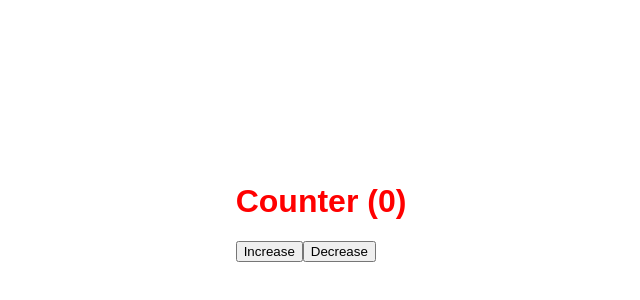
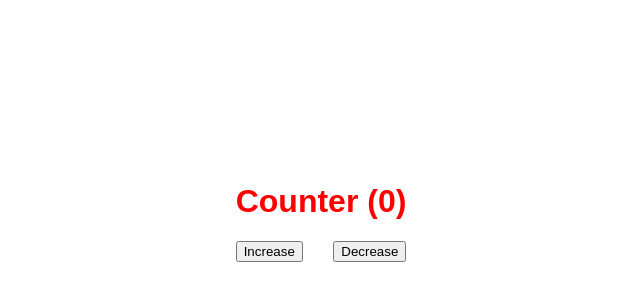
Before and after one commit to ocalvet/redux-testing, a React (Create React App) app: page / in a window 1280 px wide. Shown: the part 188-488 px from the top of the page, without its empty margins (319-959 px from the left). Built offline with nearby package versions, Linux system fonts and the light colour scheme.

Commit message:
Change some styles

```diff
--- a/src/App.css
+++ b/src/App.css
@@ -5,3 +5,13 @@
   justify-content: center;
   height: 100vh;
 }
+
+.App > div {
+  text-align: center;
+}
+
+.actions {
+  display: flex;
+  flex-direction: row;
+  justify-content: space-between;
+}
--- a/src/App.js
+++ b/src/App.js
@@ -20,8 +20,10 @@
       <div className="App">
         <div>
           <h1 className="title">Counter ({count})</h1>
-          <button onClick={this.increaseCounter}>Increase</button>
-          <button onClick={this.decreaseCounter}>Decrease</button>
+          <div className="actions">
+            <button onClick={this.increaseCounter}>Increase</button>
+            <button onClick={this.decreaseCounter}>Decrease</button>
+          </div>
         </div>
       </div>
     );
```
